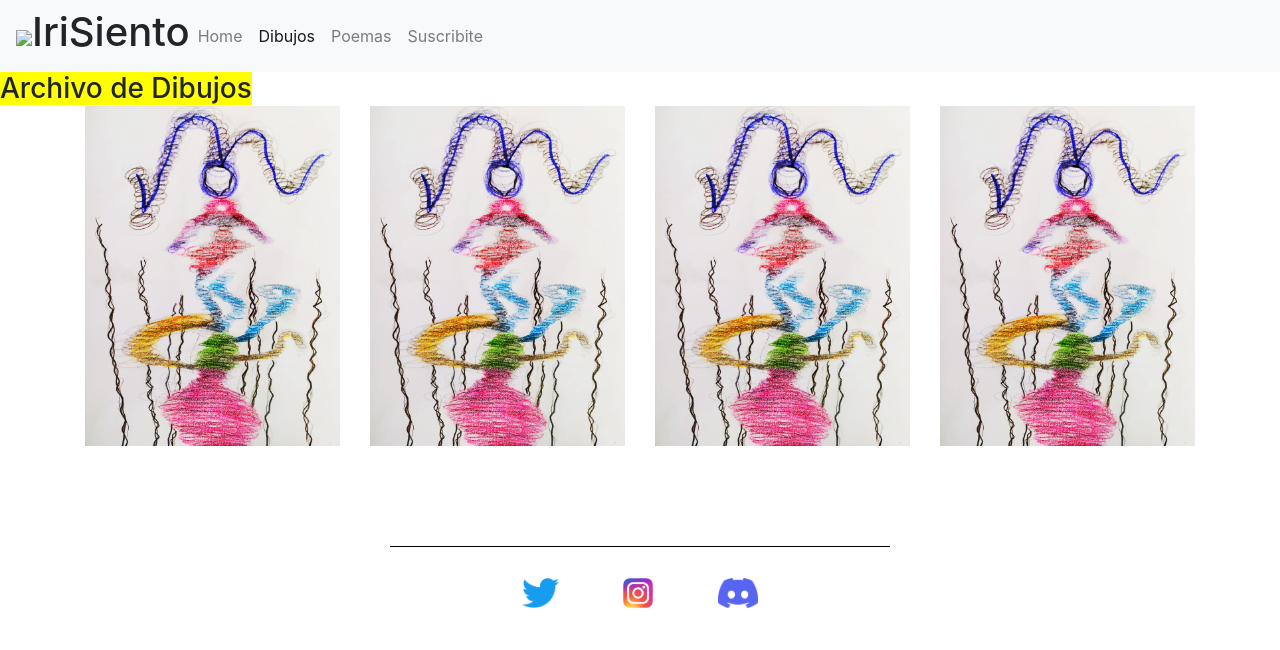
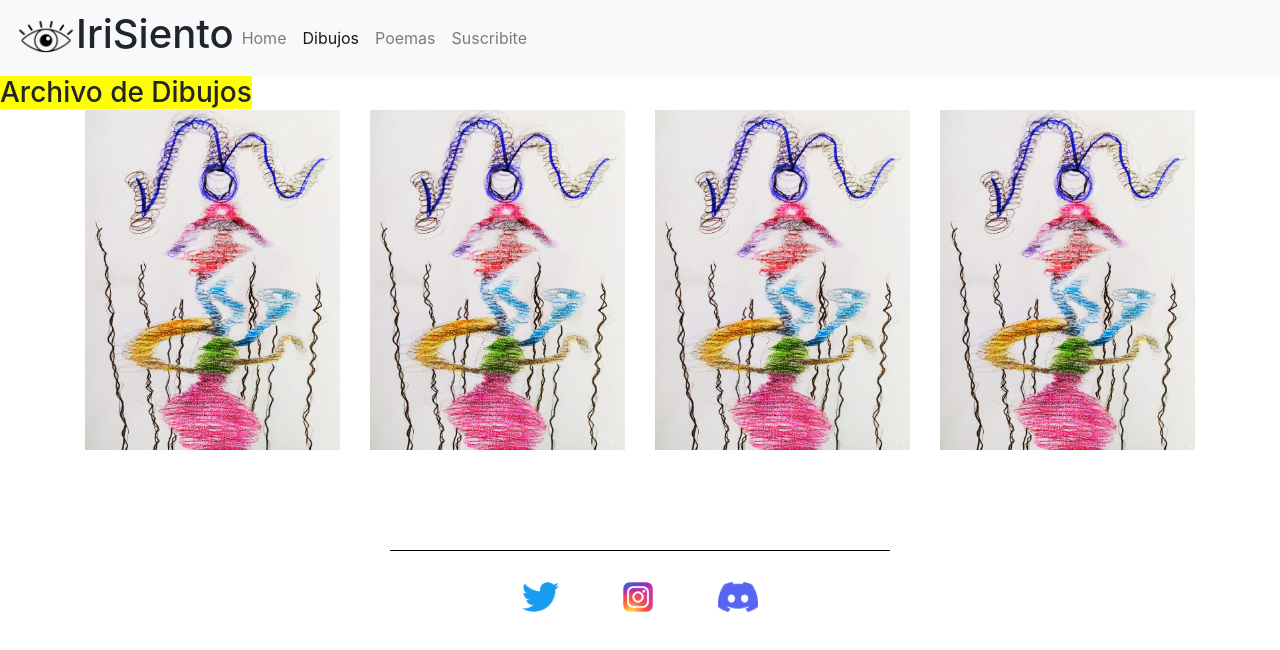
Before and after one commit to santibisku/IriSIento-boostrap, a plain HTML site: page pages/dibujos.html in a window 1280 px wide. Drawn offline with nearby package versions, Linux system fonts and the light colour scheme; the site is published under a folder, as on GitHub Pages, so addresses that start at the root find nothing.

Commit message:
Update dibujos.html

```diff
--- a/pages/dibujos.html
+++ b/pages/dibujos.html
@@ -28,7 +28,7 @@
 <body>
 
     <nav class="navbar navbar-expand-lg navbar-light bg-light">
-        <a href="../index.html"><img src="/images/ojo.png"
+        <a href="../index.html"><img src="../images/ojo.png"
                 class="logo"></a>
         <h1>IriSiento</h1>
         <button class="navbar-toggler" type="button" data-toggle="collapse" data-target="#navbarSupportedContent"
```
